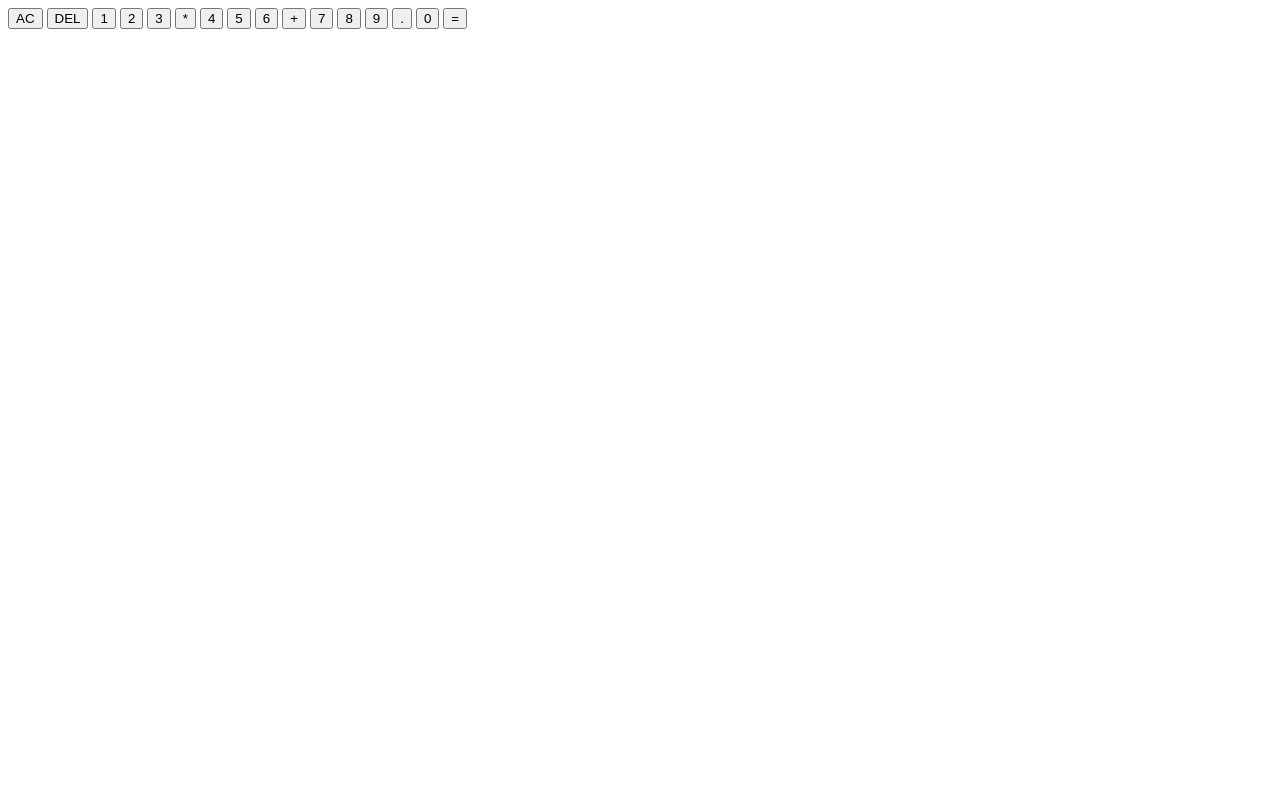
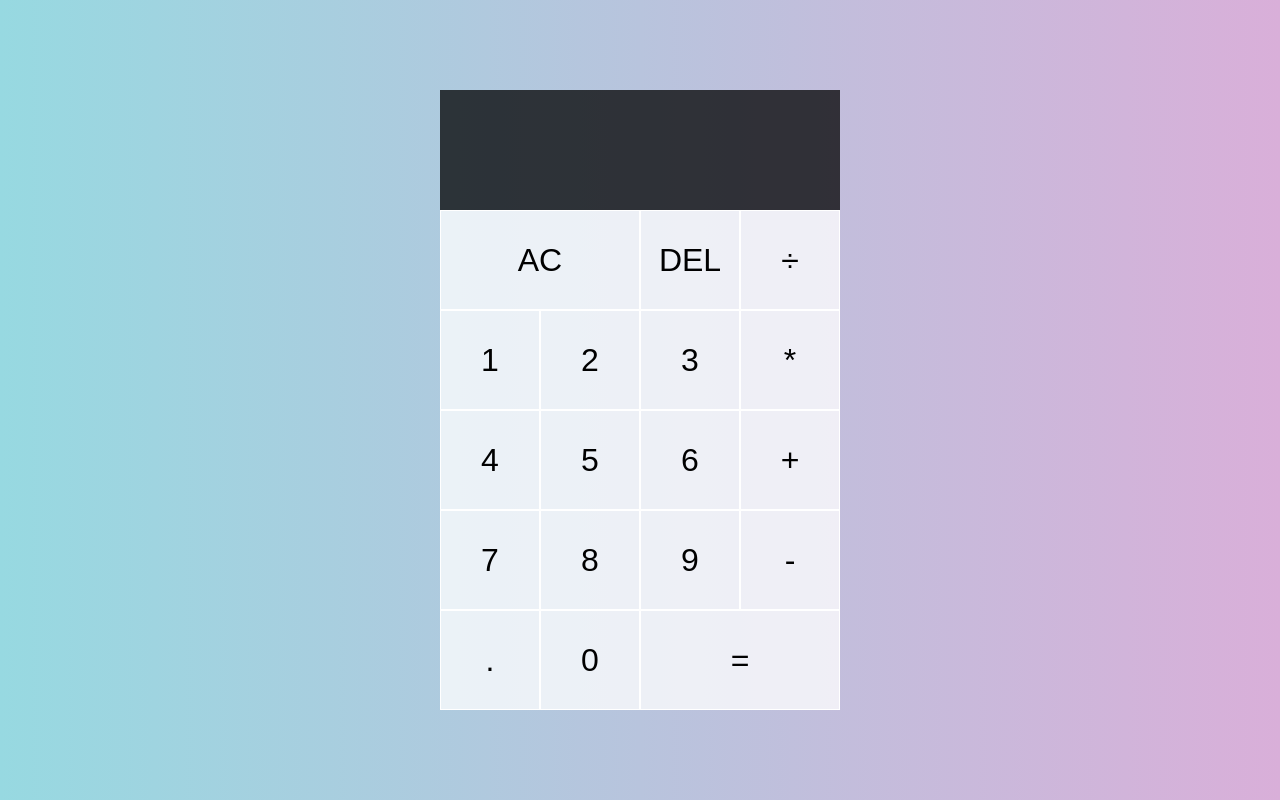
Before and after one commit to InsolentPaul/JS-Calculator, a plain HTML site: page index.html in a window 1280 px wide. Drawn offline with Linux system fonts and the light colour scheme.

Commit message:
CSS Premade

```diff
--- a/index.html
+++ b/index.html
@@ -16,6 +16,7 @@
       </div>
       <button class="span-two">AC</button>
       <button>DEL</button>
+      <button>÷</button>
       <button>1</button>
       <button>2</button>
       <button>3</button>
@@ -27,6 +28,7 @@
       <button>7</button>
       <button>8</button>
       <button>9</button>
+      <button>-</button>
       <button>.</button>
       <button>0</button>
       <button class="span-two">=</button>
--- a/styles.css
+++ b/styles.css
@@ -0,0 +1,60 @@
+*,
+*::before,
+*::after {
+  box-sizing: border-box;
+  font-family: Arial, Helvetica, sans-serif;
+  font-weight: normal;
+}
+
+body {
+  padding: 0;
+  margin: 0;
+  background: linear-gradient(to left, #d9afd9 0%, #97d9e1 100%);
+}
+
+.calculator {
+  display: grid;
+  justify-content: center;
+  align-content: center;
+  min-height: 100vh;
+  grid-template-columns: repeat(4, 100px);
+  grid-template-rows: minmax(120px, auto) repeat(5, 100px);
+}
+
+.calculator > button {
+  cursor: pointer;
+  font-size: 2rem;
+  border: 1px solid white;
+  outline: none;
+  background-color: rgba(255, 255, 255, 0.75);
+}
+
+.calculator > button:hover {
+  background-color: rgba(255, 255, 255, 0.9);
+}
+
+.span-two {
+  grid-column: span 2;
+}
+
+.output {
+  grid-column: 1 / -1;
+  background-color: rgba(0, 0, 0, 0.75);
+  display: flex;
+  align-items: flex-end;
+  justify-content: space-around;
+  flex-direction: column;
+  padding: 10px;
+  word-wrap: break-word;
+  word-break: break-all;
+}
+
+.output .previous-operand {
+  color: rgba(255, 255, 255, 0.85);
+  font-size: 1.5rem;
+}
+
+.output .current-operand {
+  color: white;
+  font-size: 2.5rem;
+}
```
